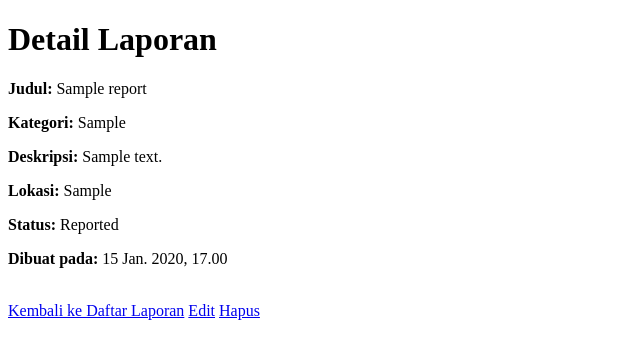
After one commit to IET-Polinela/project-2026-yuliaroslina, a Django app: page /report/1/ in a window 1280 px wide. The commit adds this page. Shown: the top 359 px of the page, without its empty margins (0-640 px from the left). Run offline with Django 5.2, Linux system fonts and the light colour scheme; tables that the repository leaves empty hold one stand-in row (values such as "Sample post").

Commit message:
Add files via upload

```diff
--- a/npm24782065_iet_2026/main_app/models.py
+++ b/npm24782065_iet_2026/main_app/models.py
@@ -1,11 +1,22 @@
 from django.db import models
+
+STATUS_CHOICES = [
+    ('REPORTED', 'Reported'),
+    ('VERIFIED', 'Verified'),
+    ('IN_PROGRESS', 'In Progress'),
+    ('RESOLVED', 'Resolved'),
+]
 
 class Report(models.Model):
     title = models.CharField(max_length=200)
     category = models.CharField(max_length=100)
     description = models.TextField()
     location = models.CharField(max_length=200)
-    status = models.CharField(max_length=20, default='REPORTED')
+    status = models.CharField(
+        max_length=20,
+        choices=STATUS_CHOICES,
+        default='REPORTED'
+    )
     created_at = models.DateTimeField(auto_now_add=True)
 
     def __str__(self):
--- /dev/null
+++ b/npm24782065_iet_2026/main_app/templates/main_app/report_detail.html
@@ -0,0 +1,21 @@
+<!DOCTYPE html>
+<html>
+<head>
+    <title>Report Detail</title>
+</head>
+<body>
+    <h1>Detail Laporan</h1>
+
+    <p><strong>Judul:</strong> {{ report.title }}</p>
+    <p><strong>Kategori:</strong> {{ report.category }}</p>
+    <p><strong>Deskripsi:</strong> {{ report.description }}</p>
+    <p><strong>Lokasi:</strong> {{ report.location }}</p>
+    <p><strong>Status:</strong> {{ report.get_status_display }}</p>
+    <p><strong>Dibuat pada:</strong> {{ report.created_at }}</p>
+
+    <br>
+    <a href="{% url 'report_list' %}">Kembali ke Daftar Laporan</a>
+    <a href="{% url 'update_report' report.pk %}">Edit</a>
+    <a href="{% url 'delete_report' report.pk %}">Hapus</a>
+</body>
+</html>
--- a/npm24782065_iet_2026/main_app/urls.py
+++ b/npm24782065_iet_2026/main_app/urls.py
@@ -1,9 +1,18 @@
 from django.urls import path
-from . import views
+from .views import (
+    ReportListView,
+    ReportDetailView,
+    ReportCreateView,
+    ReportUpdateView,
+    ReportDeleteView,
+    ReportUpdateStatusView,
+)
 
 urlpatterns = [
-    path('', views.report_list, name='report_list'),
-    path('add/', views.add_report, name='add_report'),
-    path('update/<int:id>/', views.update_report, name='update_report'),
-    path('delete/<int:id>/', views.delete_report, name='delete_report'),
+    path('', ReportListView.as_view(), name='report_list'),
+    path('report/<int:pk>/', ReportDetailView.as_view(), name='report_detail'),
+    path('add/', ReportCreateView.as_view(), name='add_report'),
+    path('update/<int:pk>/', ReportUpdateView.as_view(), name='update_report'),
+    path('delete/<int:pk>/', ReportDeleteView.as_view(), name='delete_report'),
+    path('update-status/<int:pk>/', ReportUpdateStatusView.as_view(), name='update_status'),
 ]
--- a/npm24782065_iet_2026/main_app/views.py
+++ b/npm24782065_iet_2026/main_app/views.py
@@ -1,35 +1,47 @@
-from django.shortcuts import render, redirect, get_object_or_404
+from django.urls import reverse_lazy
+from django.views import View
+from django.views.generic import ListView, DetailView, CreateView, UpdateView, DeleteView
+from django.shortcuts import get_object_or_404, redirect
+
 from .models import Report
-from .forms import ReportForm
 
-def report_list(request):
-    reports = Report.objects.all()
-    return render(request, 'main_app/report_list.html', {'reports': reports})
 
-def add_report(request):
-    if request.method == 'POST':
-        form = ReportForm(request.POST)
-        if form.is_valid():
-            form.save()
-            return redirect('report_list')
-    else:
-        form = ReportForm()
-    return render(request, 'main_app/add_report.html', {'form': form})
+class ReportListView(ListView):
+    model = Report
+    template_name = 'main_app/report_list.html'
+    context_object_name = 'reports'
 
-def update_report(request, id):
-    report = get_object_or_404(Report, id=id)
-    if request.method == 'POST':
-        form = ReportForm(request.POST, instance=report)
-        if form.is_valid():
-            form.save()
-            return redirect('report_list')
-    else:
-        form = ReportForm(instance=report)
-    return render(request, 'main_app/update_report.html', {'form': form})
 
-def delete_report(request, id):
-    report = get_object_or_404(Report, id=id)
-    if request.method == 'POST':
-        report.delete()
+class ReportDetailView(DetailView):
+    model = Report
+    template_name = 'main_app/report_detail.html'
+    context_object_name = 'report'
+
+
+class ReportCreateView(CreateView):
+    model = Report
+    template_name = 'main_app/add_report.html'
+    fields = ['title', 'category', 'description', 'location']
+    success_url = reverse_lazy('report_list')
+
+
+class ReportUpdateView(UpdateView):
+    model = Report
+    template_name = 'main_app/update_report.html'
+    fields = ['title', 'category', 'description', 'location']
+    success_url = reverse_lazy('report_list')
+
+
+class ReportDeleteView(DeleteView):
+    model = Report
+    template_name = 'main_app/delete_report.html'
+    success_url = reverse_lazy('report_list')
+
+
+class ReportUpdateStatusView(View):
+    def post(self, request, pk):
+        report = get_object_or_404(Report, pk=pk)
+        new_status = request.POST.get('status')
+        report.status = new_status
+        report.save()
         return redirect('report_list')
-    return render(request, 'main_app/delete_report.html', {'report': report})
--- a/npm24782065_iet_2026/npm24782065_iet_2026/settings.py
+++ b/npm24782065_iet_2026/npm24782065_iet_2026/settings.py
@@ -110,9 +110,9 @@ AUTH_PASSWORD_VALIDATORS = [
 # Internationalization
 # https://docs.djangoproject.com/en/6.0/topics/i18n/
 
-LANGUAGE_CODE = 'en-us'
+LANGUAGE_CODE = 'id'
 
-TIME_ZONE = 'UTC'
+TIME_ZONE = 'Asia/Jakarta'
 
 USE_I18N = True
 
```
Also changed, not shown: npm24782065_iet_2026/main_app/templates/main_app/report_list.html (+54 -17 lines), npm24782065_iet_2026/main_app/migrations/0002_alter_report_status.py (added).
